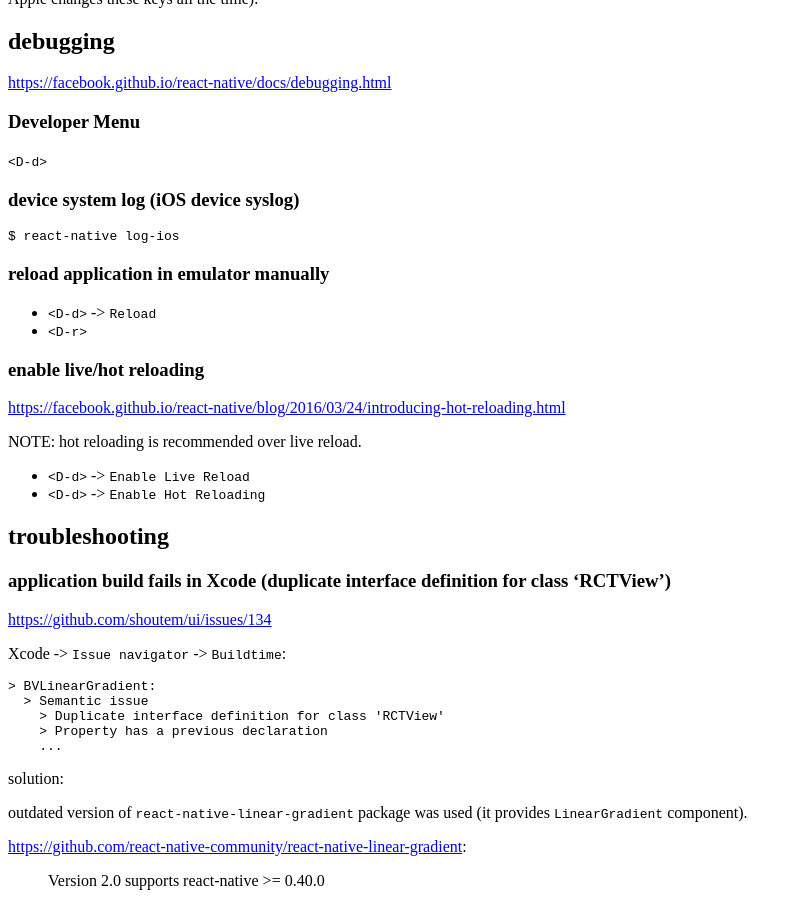
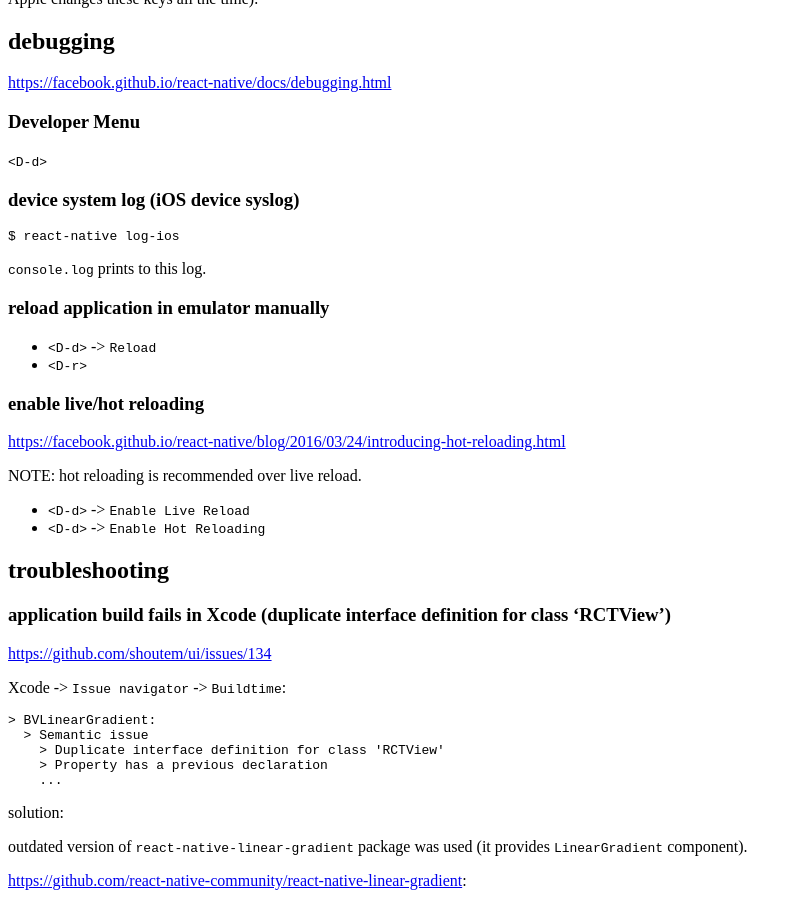
Before and after one commit to tap349/tap349.github.io, a Jekyll site: the page built from _posts/2017-05-25-react-native-ios.md, in a window 1280 px wide and 900 px high, scrolled down 1740 px. Shown: the whole window, without its empty margins (0-802 px from the left). Built offline with Jekyll 4.4.1, drawn with Linux system fonts in a browser that asks for light colours.

Commit message:
update 2017-06-03_00:17:26

````diff
--- a/_posts/2017-05-25-react-native-ios.md
+++ b/_posts/2017-05-25-react-native-ios.md
@@ -100,6 +100,8 @@
 ```sh
 $ react-native log-ios
 ```
+
+`console.log` prints to this log.
 
 ### reload application in emulator manually
 
````
Also changed, not shown: _posts/2017-05-24-react-native-android.md (+2 -0 lines).
